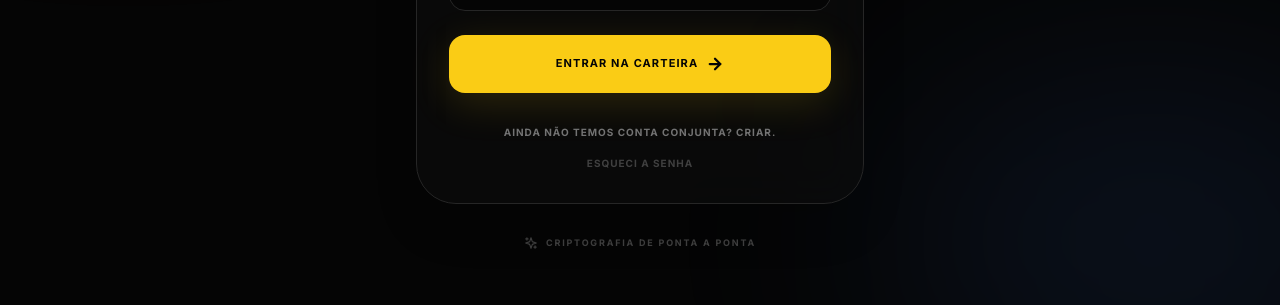
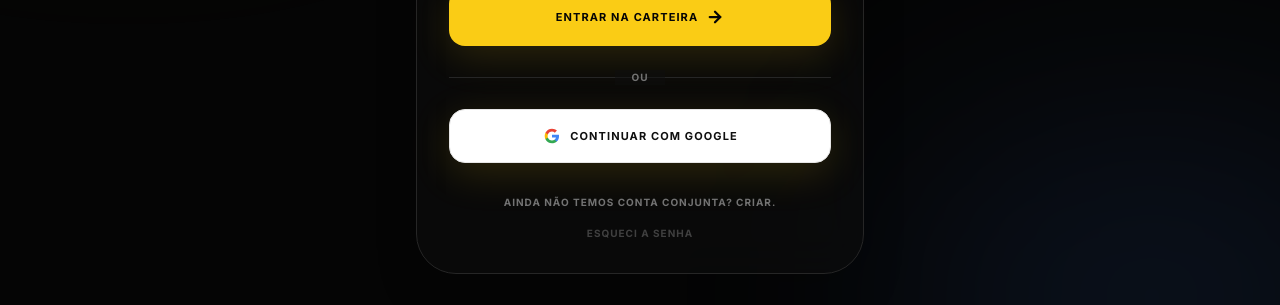
Before and after one commit to Pedro221548/Nossosgastos, a React (Vite) app: page / in a window 1280 px wide. Both pictures are taken after a click on the button "ENTRAR / CADASTRAR". Shown: the part 480-785 px from the top of the page. Built offline with nearby package versions, Linux system fonts and the light colour scheme; no server answers; what @mercadopago/sdk-react would draw is missing.

Commit message:
feat(login): add Google sign-in and LGPD consent
Integrates Google authentication to streamline user onboarding.
Introduces LGPD and marketing consent checkboxes for compliance and user preferences.
Enhances password strength indicator for better user feedback during registration.

```diff
--- a/components/Login.tsx
+++ b/components/Login.tsx
@@ -1,7 +1,7 @@
 
 import React, { useState } from 'react';
 import { auth } from '../services/firebase';
-import { signInWithEmailAndPassword, createUserWithEmailAndPassword, sendPasswordResetEmail } from 'firebase/auth';
+import { signInWithEmailAndPassword, createUserWithEmailAndPassword, sendPasswordResetEmail, GoogleAuthProvider, signInWithPopup } from 'firebase/auth';
 import { Heart, Mail, Lock, Loader2, ArrowRight, Sparkles, Eye, EyeOff } from 'lucide-react';
 
 const PremiumLogo = () => (
@@ -20,9 +20,43 @@ export const Login: React.FC<{ onLoginSuccess: () => void }> = ({ onLoginSuccess
   const [confirmPassword, setConfirmPassword] = useState('');
   const [showPassword, setShowPassword] = useState(false);
   const [isRegistering, setIsRegistering] = useState(false);
+  const [acceptedLGPD, setAcceptedLGPD] = useState(false);
+  const [acceptedMarketing, setAcceptedMarketing] = useState(false);
   const [loading, setLoading] = useState(false);
   const [error, setError] = useState('');
   const [message, setMessage] = useState('');
+
+  const getPasswordStrength = () => {
+    if (!password) return 0;
+    let strength = 0;
+    if (password.length >= 8) strength += 1;
+    if (password.match(/[A-Z]/)) strength += 1;
+    if (password.match(/[0-9]/)) strength += 1;
+    if (password.match(/[^A-Za-z0-9]/)) strength += 1;
+    return strength;
+  };
+  const strength = getPasswordStrength();
+  const strengthColors = ['bg-neutral-800', 'bg-red-500', 'bg-orange-500', 'bg-yellow-500', 'bg-emerald-500'];
+  const strengthLabels = ['', 'Fraca', 'Razoável', 'Boa', 'Forte'];
+
+  const handleGoogleSignIn = async () => {
+    setLoading(true);
+    setError('');
+
+    try {
+      const provider = new GoogleAuthProvider();
+      provider.setCustomParameters({ prompt: 'select_account' });
+      await signInWithPopup(auth, provider);
+      onLoginSuccess();
+    } catch (err: any) {
+      console.error(err);
+      if (err.code !== 'auth/popup-closed-by-user') {
+        setError('Erro ao autenticar com Google. Tente novamente.');
+      }
+    } finally {
+      setLoading(false);
+    }
+  };
 
   const handleAuth = async (e: React.FormEvent) => {
     e.preventDefault();
@@ -121,6 +155,7 @@ export const Login: React.FC<{ onLoginSuccess: () => void }> = ({ onLoginSuccess
               </div>
 
               {isRegistering && (
+                <div className="space-y-4">
                   <div className="space-y-2">
                     <label className="text-[10px] font-black text-neutral-500 uppercase tracking-widest ml-1">Confirmar Senha</label>
                     <div className="relative">
@@ -133,6 +168,52 @@ export const Login: React.FC<{ onLoginSuccess: () => void }> = ({ onLoginSuccess
                         className="w-full bg-neutral-950 border border-neutral-800 rounded-2xl py-4 pl-12 pr-12 text-white font-semibold outline-none focus:border-primary transition-all"
                         placeholder="••••••••"
                       />
+                    </div>
+                  </div>
+
+                  {password && (
+                    <div className="space-y-1.5 px-1">
+                      <div className="flex space-x-1 h-1.5">
+                        {[1, 2, 3, 4].map(level => (
+                          <div
+                            key={level}
+                            className={`flex-1 rounded-full transition-colors duration-300 ${strength >= level ? strengthColors[strength] : 'bg-neutral-800'}`}
+                          />
+                        ))}
+                      </div>
+                      <p className={`text-[9px] font-bold uppercase tracking-widest ${strength >= 3 ? 'text-emerald-500' : 'text-neutral-500'}`}>
+                        Força da senha: {strengthLabels[strength]}
+                      </p>
+                    </div>
+                  )}
+
+                  <div className="pt-2 space-y-3">
+                    <div className="flex items-start space-x-3 bg-neutral-950/50 p-3 rounded-xl border border-neutral-800/50">
+                      <input
+                        type="checkbox"
+                        id="lgpd"
+                        checked={acceptedLGPD}
+                        onChange={(e) => setAcceptedLGPD(e.target.checked)}
+                        className="mt-0.5 accent-primary w-4 h-4 rounded border-neutral-700 bg-neutral-950 flex-shrink-0"
+                        required
+                      />
+                      <label htmlFor="lgpd" className="text-[10px] text-neutral-400 leading-relaxed cursor-pointer select-none">
+                        Li e concordo com os <a href="#" className="text-primary hover:underline">Termos de Uso</a> e <a href="#" className="text-primary hover:underline">Política de Privacidade</a>. (Obrigatório)
+                      </label>
+                    </div>
+
+                    <div className="flex items-start space-x-3 bg-neutral-950/50 p-3 rounded-xl border border-neutral-800/50">
+                      <input
+                        type="checkbox"
+                        id="marketing"
+                        checked={acceptedMarketing}
+                        onChange={(e) => setAcceptedMarketing(e.target.checked)}
+                        className="mt-0.5 accent-primary w-4 h-4 rounded border-neutral-700 bg-neutral-950 flex-shrink-0"
+                      />
+                      <label htmlFor="marketing" className="text-[10px] text-neutral-400 leading-relaxed cursor-pointer select-none">
+                        Aceito receber dicas financeiras, ofertas e novidades por e-mail. (Opcional)
+                      </label>
+                    </div>
                   </div>
                 </div>
               )}
@@ -154,6 +235,28 @@ export const Login: React.FC<{ onLoginSuccess: () => void }> = ({ onLoginSuccess
               )}
             </button>
           </form>
+
+          <div className="relative flex items-center justify-center my-6">
+            <div className="absolute inset-x-0 h-px bg-neutral-800"></div>
+            <span className="relative bg-neutral-900/50 px-4 text-[10px] font-bold text-neutral-500 uppercase tracking-widest">
+              Ou
+            </span>
+          </div>
+
+          <button
+            type="button"
+            onClick={handleGoogleSignIn}
+            disabled={loading}
+            className="w-full bg-white text-neutral-900 py-4 mb-4 rounded-2xl font-black uppercase tracking-widest text-[11px] shadow-glow hover:bg-neutral-200 transition-all flex items-center justify-center space-x-2 active:scale-95 border border-neutral-200"
+          >
+            <svg viewBox="0 0 24 24" className="w-5 h-5 bg-white rounded-full p-0.5" xmlns="http://www.w3.org/2000/svg">
+              <path d="M22.56 12.25c0-.78-.07-1.53-.2-2.25H12v4.26h5.92c-.26 1.37-1.04 2.53-2.21 3.31v2.77h3.57c2.08-1.92 3.28-4.74 3.28-8.09z" fill="#4285F4"/>
+              <path d="M12 23c2.97 0 5.46-.98 7.28-2.66l-3.57-2.77c-.98.66-2.23 1.06-3.71 1.06-2.86 0-5.29-1.93-6.16-4.53H2.18v2.84C3.99 20.53 7.7 23 12 23z" fill="#34A853"/>
+              <path d="M5.84 14.09c-.22-.66-.35-1.36-.35-2.09s.13-1.43.35-2.09V7.07H2.18C1.43 8.55 1 10.22 1 12s.43 3.45 1.18 4.93l2.85-2.22.81-.62z" fill="#FBBC05"/>
+              <path d="M12 5.38c1.62 0 3.06.56 4.21 1.64l3.15-3.15C17.45 2.09 14.97 1 12 1 7.7 1 3.99 3.47 2.18 7.07l3.66 2.84c.87-2.6 3.3-4.53 6.16-4.53z" fill="#EA4335"/>
+            </svg>
+            <span>Continuar com Google</span>
+          </button>
 
           <div className="mt-8 flex flex-col space-y-4 items-center">
             <button
@@ -181,9 +284,14 @@ export const Login: React.FC<{ onLoginSuccess: () => void }> = ({ onLoginSuccess
           </div>
         </div>
 
-        <div className="flex items-center justify-center space-x-2 text-neutral-700">
-          <Sparkles size={14} />
-          <span className="text-[9px] font-black uppercase tracking-[0.2em]">Criptografia de Ponta a Ponta</span>
+        <div className="flex flex-col items-center justify-center space-y-2 text-neutral-600 text-center max-w-sm mx-auto">
+          <div className="flex items-center space-x-2">
+            <Sparkles size={14} className="text-primary/50" />
+            <span className="text-[9px] font-black uppercase tracking-[0.2em]">Privacidade & LGPD</span>
+          </div>
+          <p className="text-[10px] leading-relaxed">
+            Seus dados são anonimizados e protegidos com criptografia de ponta a ponta. Nossa infraestrutura atende a todos os requisitos da <b>LGPD (Lei nº 13.709/2018)</b>.
+          </p>
         </div>
       </div>
     </div>
```
Lines whose indentation alone changed are shown as unchanged.
